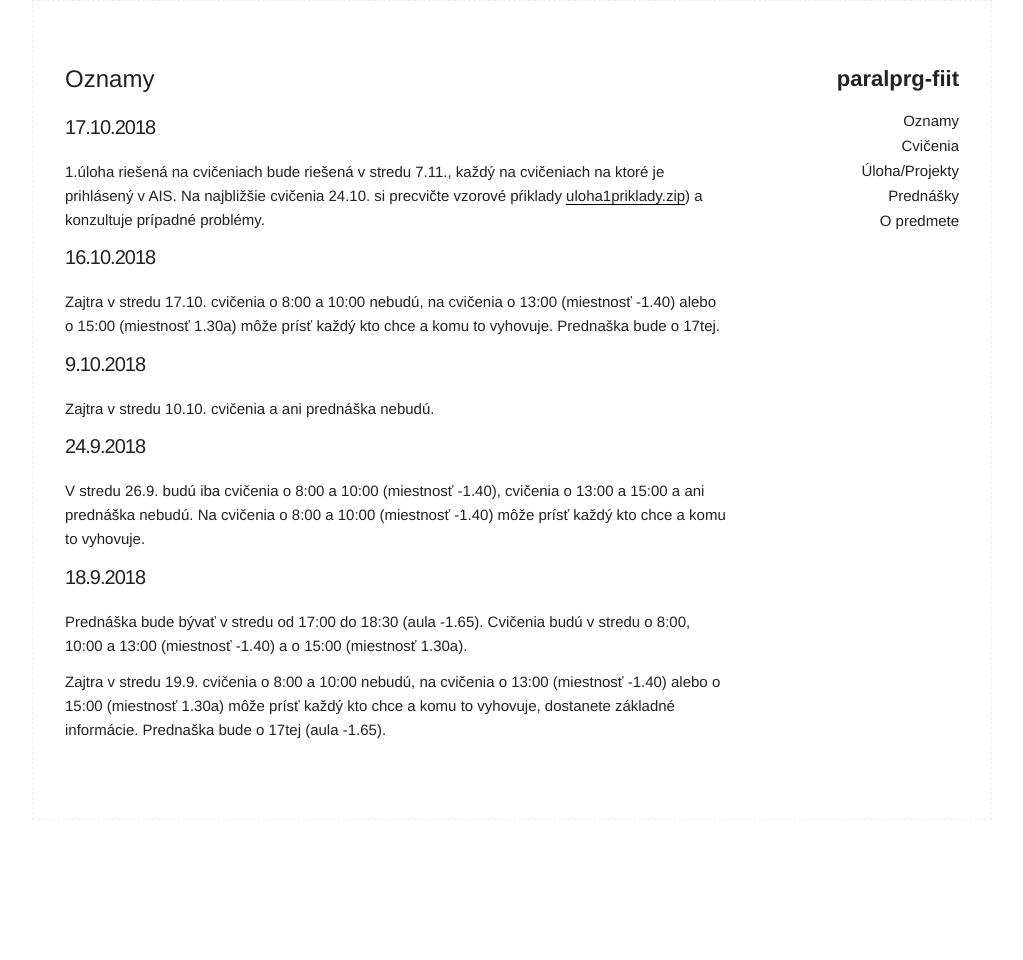
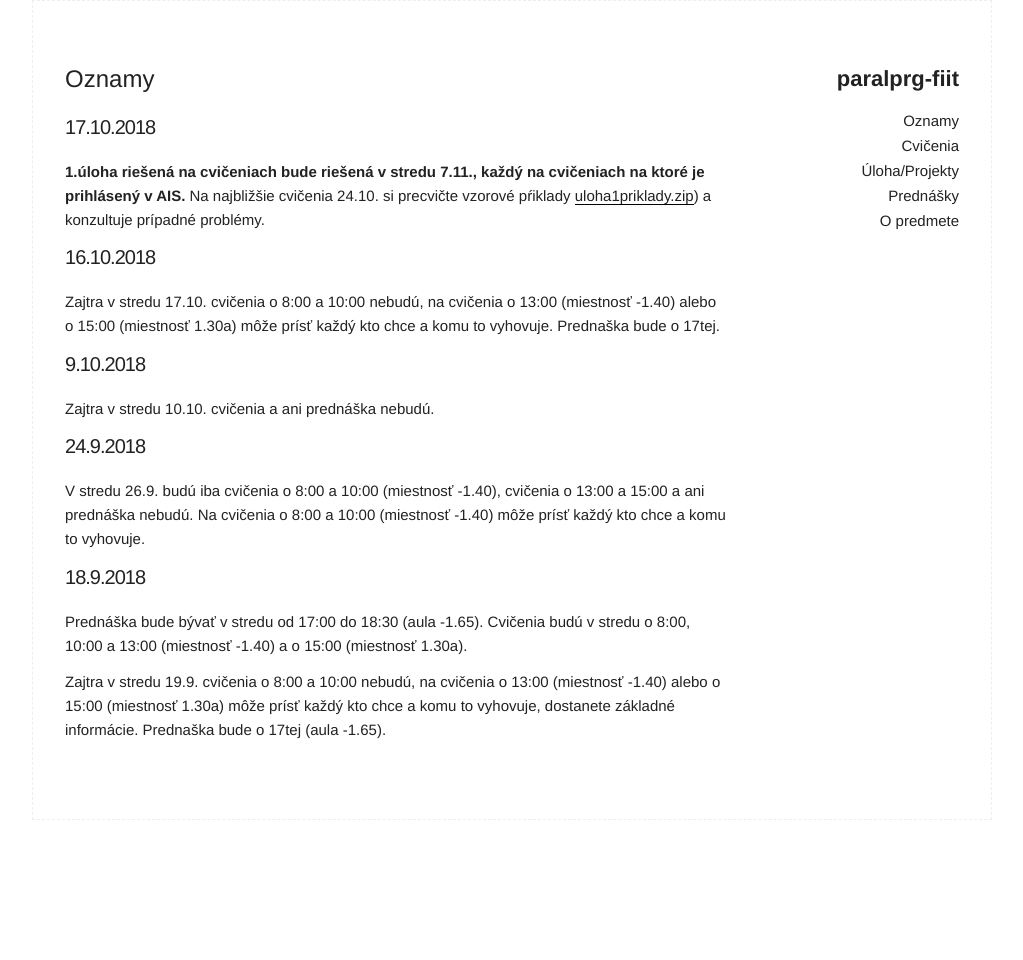
Before and after one commit to MichalCernansky/paralprg-fiit, a Jekyll site: the page built from index.md, in a window 1280 px wide. Shown: the whole page, without its empty margins (128-1151 px from the left). Built offline with Jekyll 4.4.1, drawn with Linux system fonts in a browser that asks for light colours.

Commit message:
Formatting new info

```diff
--- a/index.md
+++ b/index.md
@@ -5,7 +5,7 @@ title: Oznamy
 
 ### 17.10.2018
 
-1.úloha riešená na cvičeniach bude riešená v stredu 7.11., každý na cvičeniach na ktoré je prihlásený v AIS.
+**1.úloha riešená na cvičeniach bude riešená v stredu 7.11., každý na cvičeniach na ktoré je prihlásený v AIS.**
 Na najbližšie cvičenia 24.10. si precvičte vzorové pŕiklady [uloha1priklady.zip](labs/uloha1priklady.zip)) a konzultuje prípadné problémy.
 
 
```
